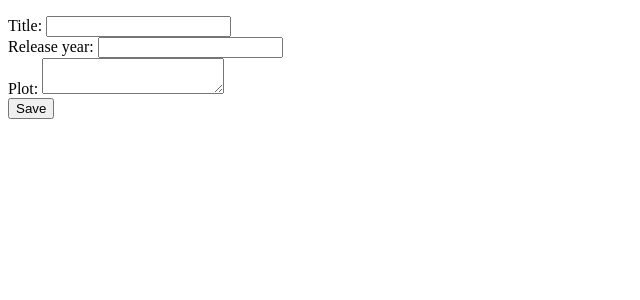
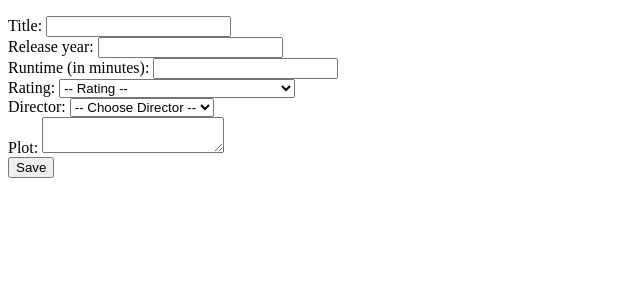
Before and after one commit to gledi/national-movie-database, a Django app: page /movies/add/ in a window 1280 px wide. Shown: the part 106-406 px from the top of the page, without its empty margins (0-640 px from the left). Run offline with Django 4.2, Linux system fonts and the light colour scheme; data that the repository does not hold is empty.

Commit message:
Movie create view function

```diff
--- /dev/null
+++ b/core/middleware.py
@@ -0,0 +1,7 @@
+from django.utils.deprecation import MiddlewareMixin
+
+
+class DeveloperMiddleware(MiddlewareMixin):
+    def process_response(self, request, response):
+        response.headers["X-Developer"] = "gledi"
+        return response
--- a/core/settings.py
+++ b/core/settings.py
@@ -24,6 +24,7 @@ INSTALLED_APPS = [
 ]
 
 MIDDLEWARE = [
+    'core.middleware.DeveloperMiddleware',
     'django.middleware.security.SecurityMiddleware',
     'django.contrib.sessions.middleware.SessionMiddleware',
     'django.middleware.common.CommonMiddleware',
--- a/movies/models.py
+++ b/movies/models.py
@@ -1,4 +1,5 @@
 from django.db import models
+from django.urls import reverse
 
 
 class Director(models.Model):
@@ -28,6 +29,9 @@ class Movie(models.Model):
     def __str__(self):
         return f'{self.title} ({self.year})'
 
+    def get_absolute_url(self):
+        return reverse("movie-detail", kwargs={"pk": self.pk})
+
 
 class Actor(models.Model):
     name = models.CharField(max_length=100, null=False)
--- a/movies/templates/movies/movie_add.html
+++ b/movies/templates/movies/movie_add.html
@@ -12,6 +12,30 @@
         <input type="text" name="year" id="year">
     </div>
     <div>
+        <label for="runtime">Runtime (in minutes):</label>
+        <input type="text" name="runtime" id="runtime">
+    </div>
+    <div>
+        <label for="rating">Rating:</label>
+        <select name="rating" id="rating">
+            <option value=""> -- Rating -- </option>
+            <option value="G">G - General Audiences</option>
+            <option value="PG">PG - Parental Guidance Suggested</option>
+            <option value="PG-13">PG-13 - Parents Strongly Cautioned</option>
+            <option value="R">R - Restricted</option>
+            <option value="NC-17">NC-17 – Adults Only</option>
+        </select>
+    </div>
+    <div>
+        <label for="director_id">Director:</label>
+        <select name="director_id" id="director_id">
+            <option value=""> -- Choose Director -- </option>
+        {% for director in directors %}
+            <option value="{{ director.pk }}">{{ director }}</option>
+        {% endfor %}
+        </select>
+    </div>
+    <div>
         <label for="plot">Plot:</label>
         <textarea name="plot" id="plot"></textarea>
     </div>
--- a/movies/templates/movies/movie_list.html
+++ b/movies/templates/movies/movie_list.html
@@ -33,7 +33,11 @@
 <section>
 {% for movie in movies %}
     <div>
-        <h3>{{ movie.title }}</h3>
+        <h3>
+            <a href="{% url 'movie-detail' pk=movie.pk %}">
+                {{ movie.title }}
+            </a>
+        </h3>
         <div>
             {{ movie.year }} - {{ movie.rating }} - {{ movie.runtime }}
         </div>
--- a/movies/urls.py
+++ b/movies/urls.py
@@ -6,4 +6,5 @@ from . import views
 urlpatterns = [
     path("movies/", views.get_movie_list, name="movie-list"),
     path("movies/add/", views.add_movie, name="movie-add"),
+    path("movies/<int:pk>/", views.get_movie_detail, name="movie-detail"),
 ]
--- a/movies/views.py
+++ b/movies/views.py
@@ -1,6 +1,8 @@
-from django.shortcuts import render
+from django.http import Http404, HttpResponseRedirect
+from django.urls import reverse
+from django.shortcuts import render, redirect
 
-from movies.models import Movie
+from movies.models import Director, Movie
 
 
 def get_movie_list(request):
@@ -10,7 +12,33 @@ def get_movie_list(request):
     })
 
 
+def get_movie_detail(request, pk):
+    try:
+        movie = Movie.objects.get(pk=pk) # select * from movies where id = ?
+    except Movie.DoesNotExist:
+        raise Http404("Movie not found")
+    return render(request, "movies/movie_detail.html", context={
+        "movie": movie
+    })
+
+
 def add_movie(request):
+    directors = Director.objects.all()
+    if request.method == "POST":
+        movie = Movie(
+            title=request.POST["title"],
+            plot=request.POST["plot"],
+            runtime=int(request.POST["runtime"]),
+            year=int(request.POST["year"]),
+            director_id=int(request.POST["director_id"]),
+            rating=request.POST["rating"],
+        )
+        movie.save()
+        # return HttpResponseRedirect(
+        #     reverse("movie-detail", kwargs={"pk": movie.pk})
+        # )
+        # return redirect("movie-detail", pk=movie.pk, permanent=False)
+        return redirect(movie, permanent=False)
     return render(request, "movies/movie_add.html", context={
-
+        "directors": directors
     })
```
Also changed, not shown: movies/templates/movies/movie_detail.html (added, +7 -0 lines).
